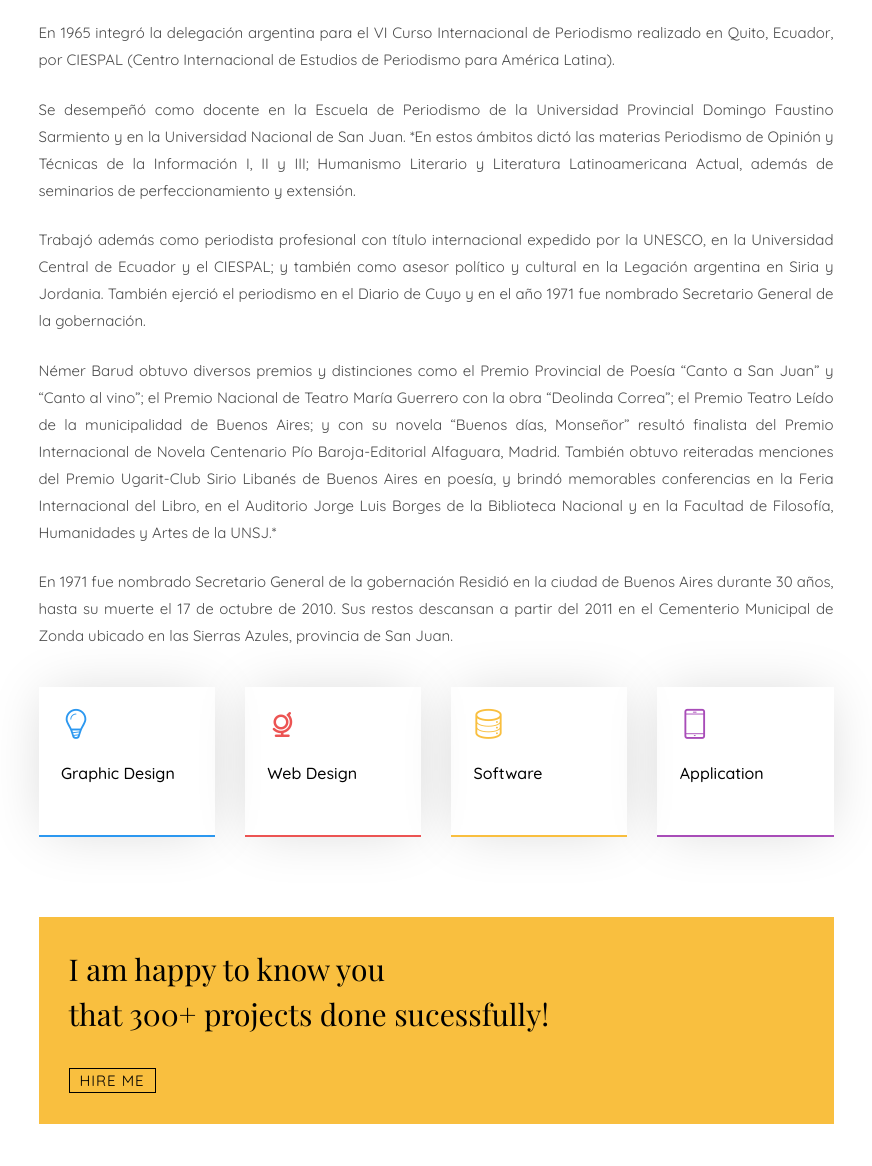
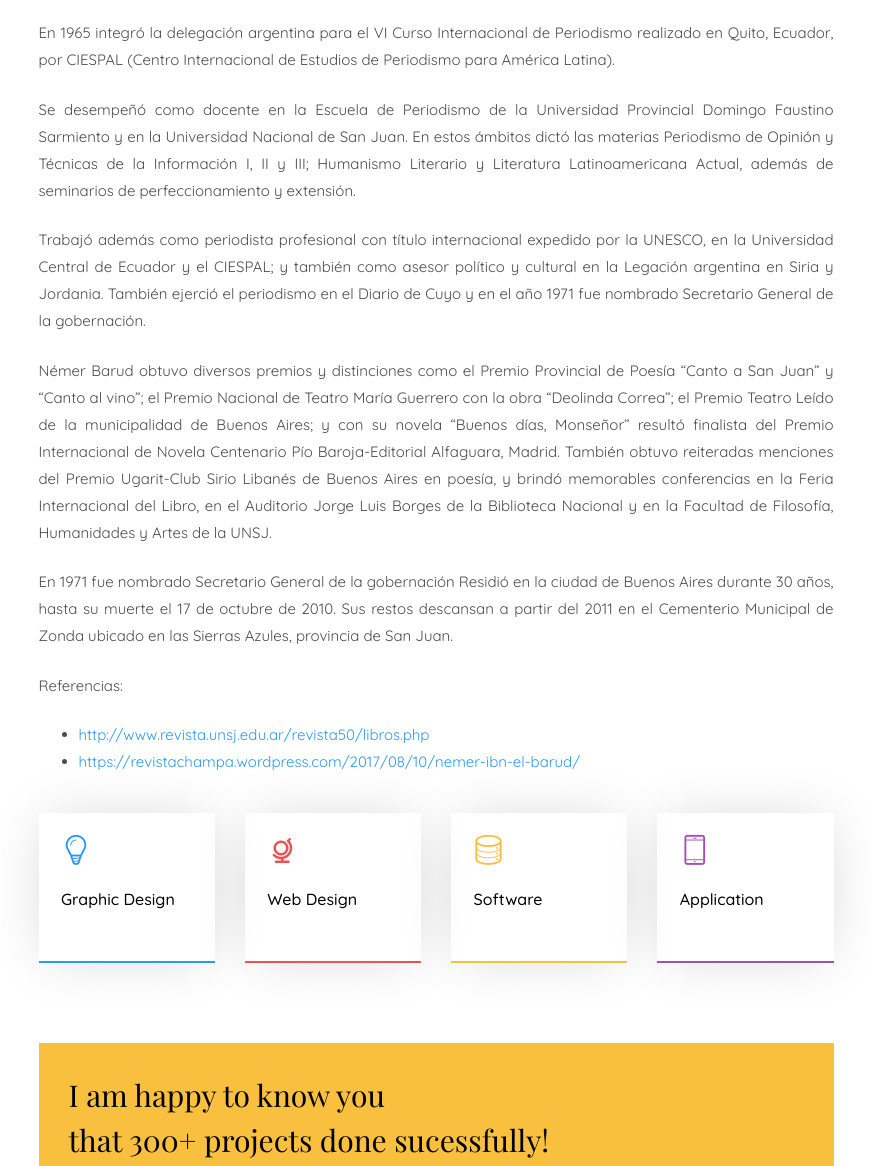
Before and after one commit to lolitalolit/nemerito, a plain HTML site: page index.html in a window 1280 px wide. Shown: the part 1432-2598 px from the top of the page, without its empty margins (354-1226 px from the left). Drawn offline with nearby package versions, Linux system fonts and the light colour scheme; files whose address does not match are found by name; a web font is replaced by a local one.

Commit message:
Agregué hipervínculos en la biografía

```diff
--- a/index.html
+++ b/index.html
@@ -148,11 +148,18 @@ Copyright &copy;<script>document.write(new Date().getFullYear());</script> All r
 										<p>En 1951 fue nombrado secretario del entonces recién nombrado embajador Adolfo Campodónico, lo que le permitió viajar a Europa, y desde Europa a El Líbano, Siria y Egipto.
 											Escribió para los periódicos Tribuna y Diario de Cuyo, diario este último del que fue corresponsal durante el viaje antes mencionado.</p>
 										<p>En 1965 integró la delegación argentina para el VI Curso Internacional de Periodismo realizado en Quito, Ecuador, por CIESPAL (Centro Internacional de Estudios de Periodismo para América Latina).</p>
-										<p>Se desempeñó como docente en la Escuela de Periodismo de la Universidad Provincial Domingo Faustino Sarmiento y en la Universidad Nacional de San Juan. *En estos ámbitos dictó las materias Periodismo de Opinión y Técnicas de la Información I, II y III; Humanismo Literario y Literatura Latinoamericana Actual, además de seminarios de perfeccionamiento y extensión.</p>
+										<p>Se desempeñó como docente en la Escuela de Periodismo de la Universidad Provincial Domingo Faustino Sarmiento y en la Universidad Nacional de San Juan. En estos ámbitos dictó las materias Periodismo de Opinión y Técnicas de la Información I, II y III; Humanismo Literario y Literatura Latinoamericana Actual, además de seminarios de perfeccionamiento y extensión.</p>
 										<p>Trabajó además como periodista profesional con título internacional expedido por la UNESCO, en la Universidad Central de Ecuador y el CIESPAL; y también como asesor político y cultural en la Legación argentina en Siria y Jordania. También ejerció el periodismo en el Diario de Cuyo y en el año 1971 fue nombrado Secretario General de la gobernación.</p>
-										<p>Némer Barud obtuvo diversos premios y distinciones como el Premio Provincial de Poesía “Canto a San Juan” y “Canto al vino”; el Premio Nacional de Teatro María Guerrero con la obra “Deolinda Correa”; el Premio Teatro Leído de la municipalidad de Buenos Aires; y con su novela “Buenos días, Monseñor” resultó finalista del Premio Internacional de Novela Centenario Pío Baroja-Editorial Alfaguara, Madrid. También obtuvo reiteradas menciones del Premio Ugarit-Club Sirio Libanés de Buenos Aires en poesía, y brindó memorables conferencias en la Feria Internacional del Libro, en el Auditorio Jorge Luis Borges de la Biblioteca Nacional y en la Facultad de Filosofía, Humanidades y Artes de la UNSJ.*</p>
+										<p>Némer Barud obtuvo diversos premios y distinciones como el Premio Provincial de Poesía “Canto a San Juan” y “Canto al vino”; el Premio Nacional de Teatro María Guerrero con la obra “Deolinda Correa”; el Premio Teatro Leído de la municipalidad de Buenos Aires; y con su novela “Buenos días, Monseñor” resultó finalista del Premio Internacional de Novela Centenario Pío Baroja-Editorial Alfaguara, Madrid. También obtuvo reiteradas menciones del Premio Ugarit-Club Sirio Libanés de Buenos Aires en poesía, y brindó memorables conferencias en la Feria Internacional del Libro, en el Auditorio Jorge Luis Borges de la Biblioteca Nacional y en la Facultad de Filosofía, Humanidades y Artes de la UNSJ.</p>
 										<p>En 1971 fue nombrado Secretario General de la gobernación
 											Residió en la ciudad de Buenos Aires durante 30 años, hasta su muerte el 17 de octubre de 2010. Sus restos descansan a partir del 2011 en el Cementerio Municipal de Zonda ubicado en las Sierras Azules, provincia de San Juan.</p>
+										<p>Referencias:
+											<ul>
+												<li><a href="http://www.revista.unsj.edu.ar/revista50/libros.php" target="_blank">http://www.revista.unsj.edu.ar/revista50/libros.php</a></li>
+												<li><a href="https://revistachampa.wordpress.com/2017/08/10/nemer-ibn-el-barud/" target="_blank">https://revistachampa.wordpress.com/2017/08/10/nemer-ibn-el-barud/</a></li>
+											</ul>
+
+										</p>
 										</div>
 									</div>
 								</div>
```
